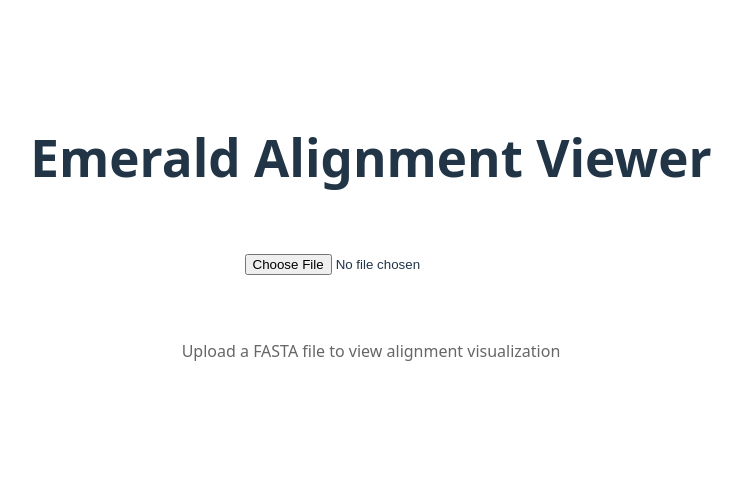
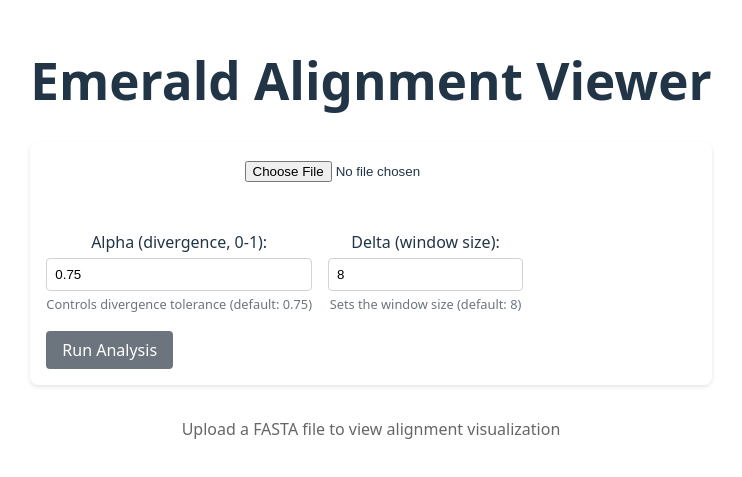
Before and after one commit to algbio/emerald-ui, a React (Vite) app: page / in a window 1280 px wide. Shown: the part 163-640 px from the top of the page, without its empty margins (269-1011 px from the left). Built offline with nearby package versions, Linux system fonts and the light colour scheme.

Commit message:
added inputs for alpha and delta

```diff
--- a/src/components/FileUploader.tsx
+++ b/src/components/FileUploader.tsx
@@ -9,24 +9,42 @@ interface FileUploaderProps {
     member: string;
     alignments: Alignment[];
   }) => void;
+  showConsoleOutput?: boolean;
 }
 
-export const FileUploader = ({ onAlignmentsGenerated }: FileUploaderProps) => {
+export const FileUploader = ({
+  onAlignmentsGenerated,
+  showConsoleOutput = false
+}: FileUploaderProps) => {
   const [loading, setLoading] = useState(false)
   const [outputUrl, setOutputUrl] = useState<string | null>(null)
-  const { loadEmeraldModule } = useEmeraldWasm()
+  const [alpha, setAlpha] = useState<string>("0.75")
+  const [delta, setDelta] = useState<string>("8")
+  const [selectedFile, setSelectedFile] = useState<File | null>(null)
+  const { loadEmeraldModule } = useEmeraldWasm({ showConsoleOutput })
 
-  const handleFileChange = async (e: React.ChangeEvent<HTMLInputElement>) => {
+  const handleFileChange = (e: React.ChangeEvent<HTMLInputElement>) => {
     const file = e.target.files?.[0]
-    if (!file) return
+    if (file) {
+      setSelectedFile(file)
+      // Clear previous results when a new file is selected
+      setOutputUrl(null)
+    }
+  }
+
+  const handleRunAnalysis = async () => {
+    if (!selectedFile) {
+      alert('Please select a file first')
+      return
+    }
 
     setLoading(true)
     setOutputUrl(null)
 
     try {
-      const inputName = 'ex1.fasta'
+      const inputName = 'input.fasta'
       const outputName = 'result.json'
-      const inputBuffer = await file.arrayBuffer()
+      const inputBuffer = await selectedFile.arrayBuffer()
 
       // Load emerald WASM module
       const mod = await loadEmeraldModule()
@@ -38,12 +56,17 @@ export const FileUploader = ({ onAlignmentsGenerated }: FileUploaderProps) => {
 
       // Write input file and run processing
       FS.writeFile(inputName, new Uint8Array(inputBuffer))
-      console.log('FS root files:', FS.readdir('/'))
 
-      mod.callMain(['-f', inputName, '-o', 'output.out', '-j', outputName, '-a', '0.75', '-d', '8'])
+      // Run the module with user-specified alpha and delta values
+      mod.callMain([
+        '-f', inputName,
+        '-o', 'output.out',
+        '-j', outputName,
+        '-a', alpha,
+        '-d', delta
+      ])
 
       // Read and parse output
-      console.log('All files in FS root:', FS.readdir('/'))
       const outputData = FS.readFile("testresult.json")
       const jsonText = new TextDecoder().decode(outputData)
 
@@ -62,20 +85,180 @@ export const FileUploader = ({ onAlignmentsGenerated }: FileUploaderProps) => {
     }
   }
 
+  // Validate input to ensure it's a valid number
+  const handleAlphaChange = (e: React.ChangeEvent<HTMLInputElement>) => {
+    const value = e.target.value;
+    // Allow empty string for user convenience while typing
+    if (value === '' || (!isNaN(parseFloat(value)) && parseFloat(value) >= 0 && parseFloat(value) <= 1)) {
+      setAlpha(value);
+    }
+  };
+
+  // Validate input to ensure it's a positive integer
+  const handleDeltaChange = (e: React.ChangeEvent<HTMLInputElement>) => {
+    const value = e.target.value;
+    // Allow empty string for user convenience while typing
+    if (value === '' || (!isNaN(parseInt(value)) && parseInt(value) > 0)) {
+      setDelta(value);
+    }
+  };
+
   return (
     <div className="card">
+      <div className="file-input-container">
         <input
           type="file"
           accept=".fasta,.fast"
           onChange={handleFileChange}
           disabled={loading}
         />
-      {loading && <p>Processing...</p>}
+        <div className="file-status">
+          {selectedFile && (
+            <span className="selected-file">Selected: {selectedFile.name}</span>
+          )}
+        </div>
+      </div>
+
+      <div className="parameter-controls">
+        <div className="parameter-group">
+          <label htmlFor="alpha-input">Alpha (divergence, 0-1):</label>
+          <input
+            id="alpha-input"
+            type="number"
+            min="0"
+            max="1"
+            step="0.01"
+            value={alpha}
+            onChange={handleAlphaChange}
+            disabled={loading}
+          />
+          <span className="parameter-hint">Controls divergence tolerance (default: 0.75)</span>
+        </div>
+
+        <div className="parameter-group">
+          <label htmlFor="delta-input">Delta (window size):</label>
+          <input
+            id="delta-input"
+            type="number"
+            min="1"
+            step="1"
+            value={delta}
+            onChange={handleDeltaChange}
+            disabled={loading}
+          />
+          <span className="parameter-hint">Sets the window size (default: 8)</span>
+        </div>
+      </div>
+
+      <div className="actions">
+        <button
+          className="run-button"
+          onClick={handleRunAnalysis}
+          disabled={loading || !selectedFile}
+        >
+          {loading ? 'Processing...' : 'Run Analysis'}
+        </button>
+
         {outputUrl && (
-        <a href={outputUrl} download="result.json">
+          <a href={outputUrl} download="result.json" className="download-link">
             Download JSON Result
           </a>
         )}
       </div>
+
+      <style jsx>{`
+        .card {
+          padding: 1rem;
+          border-radius: 8px;
+          box-shadow: 0 2px 4px rgba(0, 0, 0, 0.1);
+        }
+
+        .file-input-container {
+          margin-bottom: 1rem;
+        }
+
+        .file-status {
+          margin-top: 0.5rem;
+          min-height: 1.5rem;
+        }
+
+        .selected-file {
+          font-size: 0.9rem;
+          color: #495057;
+          font-style: italic;
+        }
+
+        .parameter-controls {
+          display: flex;
+          flex-wrap: wrap;
+          gap: 1rem;
+          margin-bottom: 1rem;
+        }
+
+        .parameter-group {
+          display: flex;
+          flex-direction: column;
+          min-width: 150px;
+        }
+
+        label {
+          font-weight: 500;
+          margin-bottom: 0.25rem;
+        }
+
+        input[type="number"] {
+          padding: 0.5rem;
+          border: 1px solid #ced4da;
+          border-radius: 4px;
+          margin-bottom: 0.25rem;
+        }
+
+        .parameter-hint {
+          font-size: 0.8rem;
+          color: #6c757d;
+        }
+
+        .actions {
+          display: flex;
+          gap: 1rem;
+          align-items: center;
+          flex-wrap: wrap;
+        }
+
+        .run-button {
+          padding: 0.5rem 1rem;
+          background-color: #007bff;
+          color: white;
+          border: none;
+          border-radius: 4px;
+          cursor: pointer;
+          font-weight: 500;
+          min-width: 120px;
+        }
+
+        .run-button:hover:not(:disabled) {
+          background-color: #0069d9;
+        }
+
+        .run-button:disabled {
+          background-color: #6c757d;
+          cursor: not-allowed;
+        }
+
+        .download-link {
+          display: inline-block;
+          padding: 0.5rem 1rem;
+          background-color: #28a745;
+          color: white;
+          text-decoration: none;
+          border-radius: 4px;
+          font-weight: 500;
+        }
+
+        .download-link:hover {
+          background-color: #218838;
+        }
+      `}</style>
+    </div>
   )
 }
```
Lines whose indentation alone changed are shown as unchanged.
